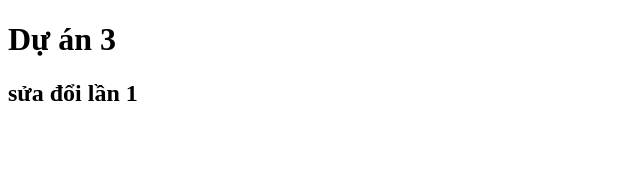
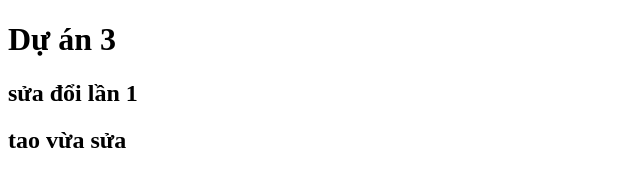
Before and after one commit to 0839982987/duan3, a plain HTML site: page index.html in a window 1280 px wide. Shown: the whole page, without its empty margins (0-640 px from the left). Drawn offline with Linux system fonts and the light colour scheme.

Commit message:
tao vừa sửa

```diff
--- a/index.html
+++ b/index.html
@@ -8,5 +8,6 @@
 <body>
     <h1>Dự án 3</h1>
     <h2>sửa đổi lần 1</h2>
+    <h2>tao vừa sửa</h2>
 </body>
 </html>
```
